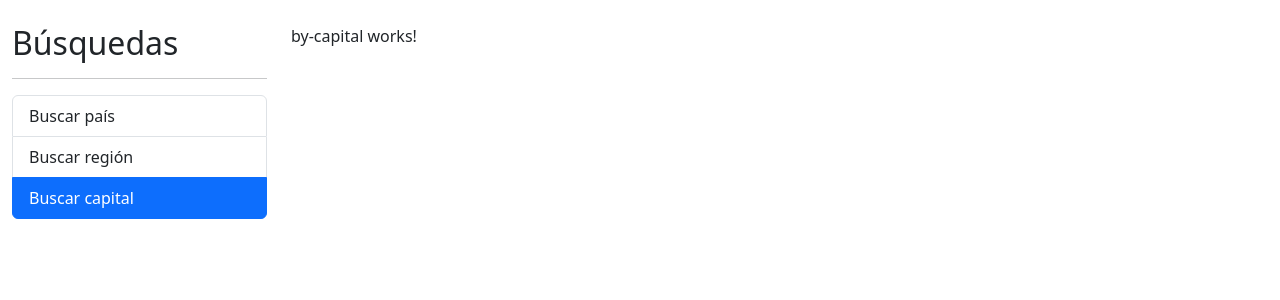
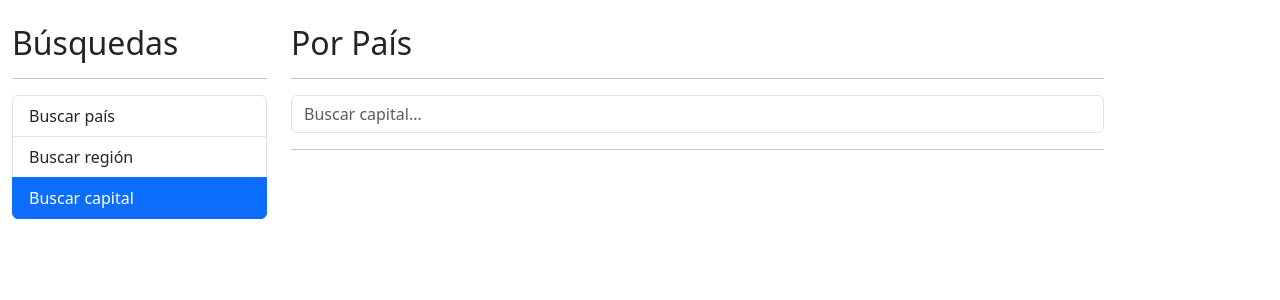
Before and after one commit to JaccN7/PaisesApp, an Angular app: page /capital in a window 1280 px wide. Shown: the top 300 px of the page. Built offline with nearby package versions, Linux system fonts and the light colour scheme.

Commit message:
Modificar componente por capital

```diff
--- a/src/app/pais/components/country-input/country-input.component.html
+++ b/src/app/pais/components/country-input/country-input.component.html
@@ -2,7 +2,7 @@
     <input type="text"
             name="buscarPais"
             class="form-control"
-            placeholcer="Bucasr país..."
+            [placeholder]="terminoPlaceholder"
             title="Tabla Contenido"
             [(ngModel)]="buscarPais"
             (input)="pressKey()"
--- a/src/app/pais/components/country-input/country-input.component.ts
+++ b/src/app/pais/components/country-input/country-input.component.ts
@@ -1,4 +1,4 @@
-import { Component, EventEmitter, Output, OnInit } from '@angular/core';
+import { Component, EventEmitter, Output, OnInit, Input } from '@angular/core';
 import { debounceTime, Subject } from 'rxjs';
 
 @Component({
@@ -13,6 +13,7 @@ export class PaisInputComponent implements OnInit {
 
     @Output() onDebounce: EventEmitter<string> = new EventEmitter; //onDebounce se emitira cuando se deje de escribir
 
+    @Input() terminoPlaceholder: string = '';
     //un debouncer es un temporizador que se ejecuta cuando se deja de escribir
     debouncer: Subject<string> = new Subject; //Subject es un observable
 
@@ -32,7 +33,7 @@ export class PaisInputComponent implements OnInit {
     }
 
     buscar() {
-        console.log("input: "+this.buscarPais);
+        console.log("input: " + this.buscarPais);
         this.onEnter.emit(this.buscarPais);
     }
 
--- a/src/app/pais/components/country-table/country-table.component.html
+++ b/src/app/pais/components/country-table/country-table.component.html
@@ -12,7 +12,7 @@
         <tr *ngFor="let pais of paisesArray; let i=index">
             <td>{{i+1}}</td>
             <td><img class="small-flag" [src]="pais.flags.png"  title="Bandera de {{pais.name.common}}" ></td>
-            <td>{{pais.name.common}}</td>
+            <td>{{pais.capital}}, {{pais.name.common}}</td>
             <td>{{pais.population | number}}</td>
             <td><a [routerLink]="['/country', pais.cca2]" routerLinkActive="router-link-active" >Ver...</a></td>
         </tr>
--- a/src/app/pais/pages/by-capital/by-capital.component.html
+++ b/src/app/pais/pages/by-capital/by-capital.component.html
@@ -1 +1,21 @@
-<p>by-capital works!</p>
+<h2>Por País</h2>
+<hr>
+<div class="row">
+    <div class="col">
+        <app-country-input
+        (onEnter)="buscar( $event )" [terminoPlaceholder]="terminoPlaceholder"></app-country-input> <!-- Con los paréntesis indicamos que es un evento, el valor entre paréntesis es el nombre del evento hijo y se le pasa la funcion del padre -->
+    </div>
+</div>
+<hr>
+
+<div *ngIf="error"
+    class="alert alert-danger">
+    No se encontró la Capital: "{{buscarCapital}}""
+</div>
+
+<div *ngIf="paisesArray.length > 0"
+    class="row">
+    <div class="col">
+        <app-country-table [paisesArray]="paisesArray"></app-country-table> <!-- Con los corchetes indicamos que es una propiedad, el valor entre corchetes es el nombre de la propiedad hija y se iguala al valor de la propiedad padre -->
+    </div>
+</div>
--- a/src/app/pais/pages/by-capital/by-capital.component.ts
+++ b/src/app/pais/pages/by-capital/by-capital.component.ts
@@ -1,11 +1,34 @@
 import { Component } from '@angular/core';
+import { Country } from '../../interfaces/pais.interface';
+import { PaisService } from '../../services/pais.service';
 
 @Component({
-  selector: 'app-by-capital',
-  templateUrl: './by-capital.component.html',
-  styles: [
-  ]
+    selector: 'app-by-capital',
+    templateUrl: './by-capital.component.html',
+    styles: [
+    ]
 })
 export class ByCapitalComponent {
 
+    public buscarCapital: string = '';
+    public error: boolean = false;
+    public paisesArray: Country[] = [];
+    public terminoPlaceholder: string = 'Buscar capital...';
+
+    constructor(private paisServices: PaisService) { }
+
+    buscar( buscarCapital: string){
+        this.error = false;
+        console.log(buscarCapital);
+        this.paisServices.findByCapitalName(buscarCapital).subscribe({
+            next: (resp) => {
+                console.log(resp);
+                this.paisesArray = resp;
+            },
+            error: (err) => {
+                this.error = true;
+                this.paisesArray = [];
+            }
+        })
+    }
 }
--- a/src/app/pais/pages/by-country/by-country.component.html
+++ b/src/app/pais/pages/by-country/by-country.component.html
@@ -4,7 +4,8 @@
     <div class="col">
         <app-country-input
         (onEnter)="buscar( $event )"
-        (onDebounce)="sugerencias( $event )"></app-country-input> <!-- Con los paréntesis indicamos que es un evento, el valor entre paréntesis es el nombre del evento hijo y se le pasa la funcion del padre -->
+        (onDebounce)="sugerencias( $event )"
+        [terminoPlaceholder]="terminoPlaceholder"></app-country-input> <!-- Con los paréntesis indicamos que es un evento, el valor entre paréntesis es el nombre del evento hijo y se le pasa la funcion del padre -->
     </div>
 </div>
 <hr>
--- a/src/app/pais/pages/by-country/by-country.component.ts
+++ b/src/app/pais/pages/by-country/by-country.component.ts
@@ -13,6 +13,7 @@ export class ByCountryComponent {
     public buscarPais: string = '';
     public error: boolean = false;
     public paisesArray: Country[] = [];
+    public terminoPlaceholder: string = 'Buscar país...';
 
     constructor(private paisServices: PaisService) { }
 
--- a/src/app/pais/services/pais.service.ts
+++ b/src/app/pais/services/pais.service.ts
@@ -13,7 +13,12 @@ export class PaisService {
     constructor(private http: HttpClient) { }
 
     findByCountryName(countryName: string): Observable<Country[]> {
-        const urlPais = `${ this.apiUrlBase }/name/${ countryName }`
+        const urlPais = `${ this.apiUrlBase }/name/${ countryName }`;
         return this.http.get<Country[]>(urlPais);
     }
+
+    findByCapitalName(capitalName: string): Observable<Country[]> {
+        const urlCapital = `${this.apiUrlBase }/capital/${ capitalName }`;
+        return this.http.get<Country[]>(urlCapital);
+    }
 }
```
